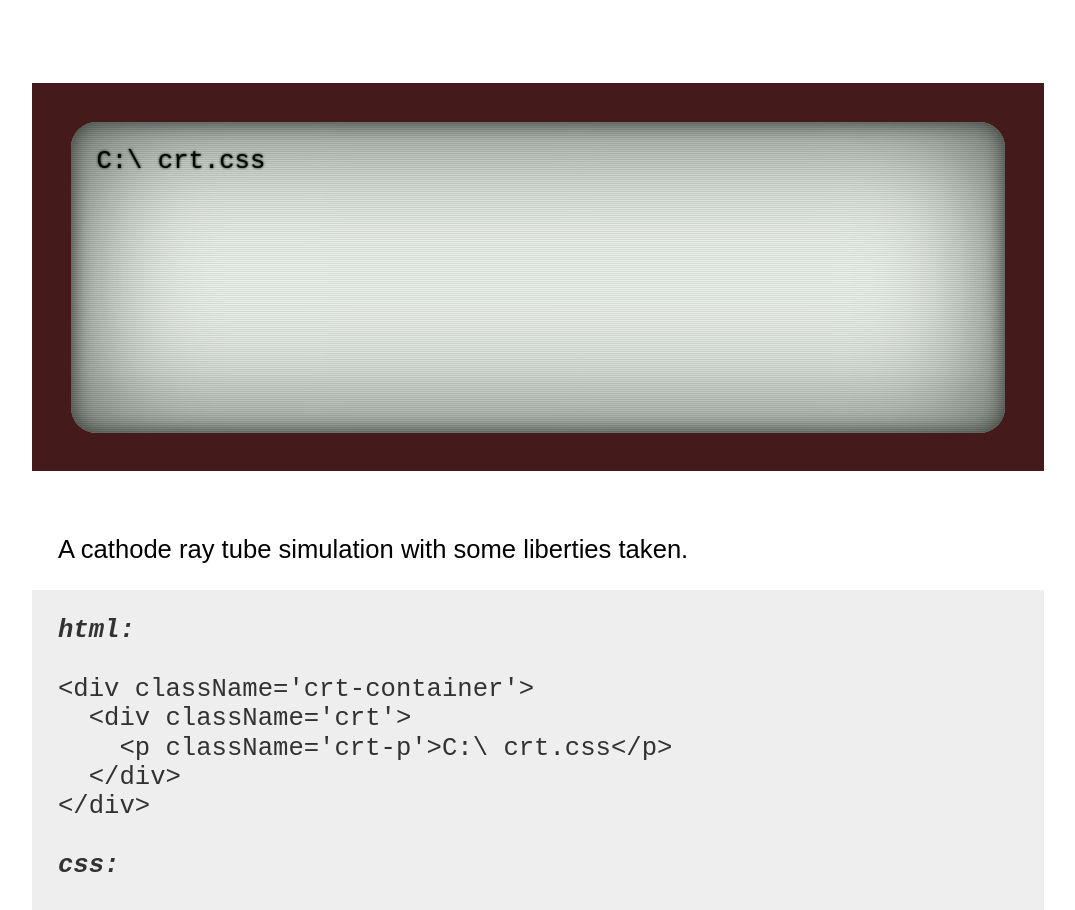
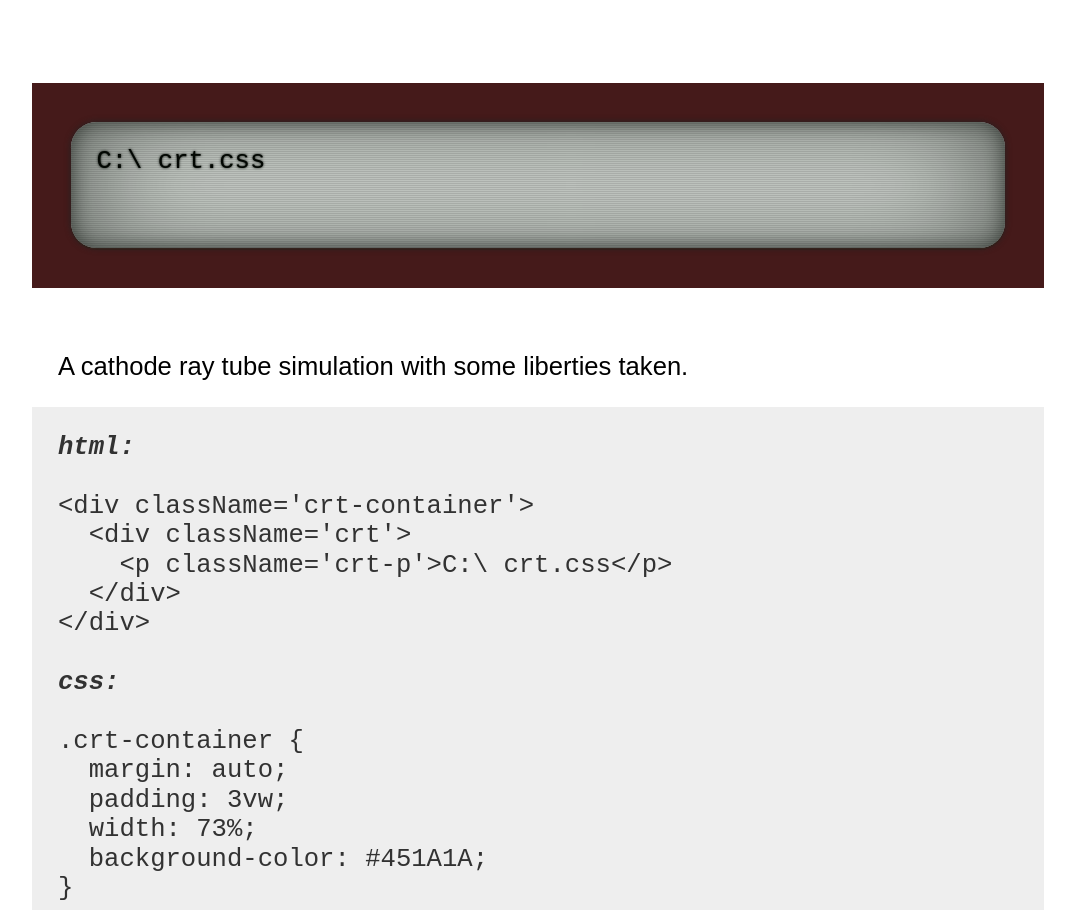
Before and after one commit to technicaldebtgames/stylex, a React (Create React App) app: page / in a window 1280 px wide. Shown: the part 10680-11590 px from the top of the page, without its empty margins (102-1177 px from the left). Built offline with nearby package versions, Linux system fonts and the light colour scheme.

Commit message:
:lipstick: Some crt example adjustments

```diff
--- a/src/components/MainContent.js
+++ b/src/components/MainContent.js
@@ -339,7 +339,7 @@ function MainContent() {
             .crt &#123;<br/>
             &nbsp;&nbsp;position: relative;<br/>
             &nbsp;&nbsp;width: 100%;<br/>
-            &nbsp;&nbsp;height: 100%;<br/>
+            &nbsp;&nbsp;height: 10vw;<br/>
             &#125;<br/><br/>
             .crt::before &#123;<br/>
             &nbsp;&nbsp;content: "";<br/>
@@ -355,7 +355,7 @@ function MainContent() {
             &nbsp;&nbsp;&nbsp;&nbsp;&nbsp;&nbsp;&nbsp;&nbsp;&nbsp;&nbsp;&nbsp;&nbsp;&nbsp;&nbsp;&nbsp;&nbsp;rgba(255, 0, 0, 0.075),<br/>
             &nbsp;&nbsp;&nbsp;&nbsp;&nbsp;&nbsp;&nbsp;&nbsp;&nbsp;&nbsp;&nbsp;&nbsp;&nbsp;&nbsp;&nbsp;&nbsp;rgba(0, 255, 0, 0.025),<br/>
             &nbsp;&nbsp;&nbsp;&nbsp;&nbsp;&nbsp;&nbsp;&nbsp;&nbsp;&nbsp;&nbsp;&nbsp;&nbsp;&nbsp;&nbsp;&nbsp;rgba(0, 0, 255, 0.075));<br/>
-            &nbsp;&nbsp;background-size: 100% 2px, 1px 100%;<br/>
+            &nbsp;&nbsp;background-size: 1% 2px, 1px 1%;<br/>
             &nbsp;&nbsp;pointer-events: none;<br/>
             &nbsp;&nbsp;border-radius: 2vw;<br/>
             &#125;<br/><br/>
@@ -373,7 +373,7 @@ function MainContent() {
             &nbsp;&nbsp;border-radius: 2vw;<br/>
             &#125;<br/><br/>
             .crt-p &#123;<br/>
-            &nbsp;&nbsp;padding: 2vw 0 20vw 2vw;<br/>
+            &nbsp;&nbsp;padding: 2vw 0 5.55vw 2vw;<br/>
             &nbsp;&nbsp;background-color: white;<br/>
             &nbsp;&nbsp;text-align: left;<br/>
             &nbsp;&nbsp;font-family: monospace;<br/>
@@ -381,6 +381,7 @@ function MainContent() {
             &nbsp;&nbsp;border-radius: 2vw;<br/>
             &nbsp;&nbsp;box-shadow: inset 0 0 10vw #555555,<br/>
             &nbsp;&nbsp;&nbsp;&nbsp;&nbsp;&nbsp;&nbsp;&nbsp;&nbsp;&nbsp;&nbsp;&nbsp;&nbsp;&nbsp;inset 0 0 1.5vw #111111;<br/>
+            &nbsp;&nbsp;&nbsp;&nbsp;&nbsp;&nbsp;&nbsp;&nbsp;&nbsp;&nbsp;&nbsp;&nbsp;&nbsp;&nbsp;0 0 0.5vw #222222;<br/>
             &nbsp;&nbsp;text-shadow: 0 0 0.2vw;<br/>
             &#125;<br/><br/>
             @keyframes screen &#123;<br/>
--- a/src/styles/Examples.css
+++ b/src/styles/Examples.css
@@ -263,7 +263,7 @@
 .crt {
     position: relative;
     width: 100%;
-    height: 100%;
+    height: 10vw;
 }
 
 .crt::before {
@@ -280,7 +280,7 @@
                               rgba(255, 0, 0, 0.075),
                               rgba(0, 255, 0, 0.025),
                               rgba(0, 0, 255, 0.075));
-    background-size: 100% 2px, 1px 100%;
+    background-size: 1% 2px, 1px 1%;
     pointer-events: none;
     border-radius: 2vw;
 }
@@ -295,19 +295,20 @@
     right: 0;
     background: rgba(50, 50, 50, 0.075);
     pointer-events: none;
-    animation: screen 52ms infinite;
+    animation: screen 52ms linear infinite;
     border-radius: 2vw;
 }
 
 .crt-p {
-    padding: 2vw 0 20vw 2vw;
+    padding: 2vw 0 5.55vw 2vw;
     background-color: white;
     text-align: left;
     font-family: monospace;
     font-size: 2vw;
     border-radius: 2vw;
     box-shadow: inset 0 0 10vw #555555,
-                inset 0 0 1.5vw #111111;
+                inset 0 0 1.5vw #111111,
+                0 0 0.5vw #222222;
     text-shadow: 0 0 0.2vw;
 }
 
```
